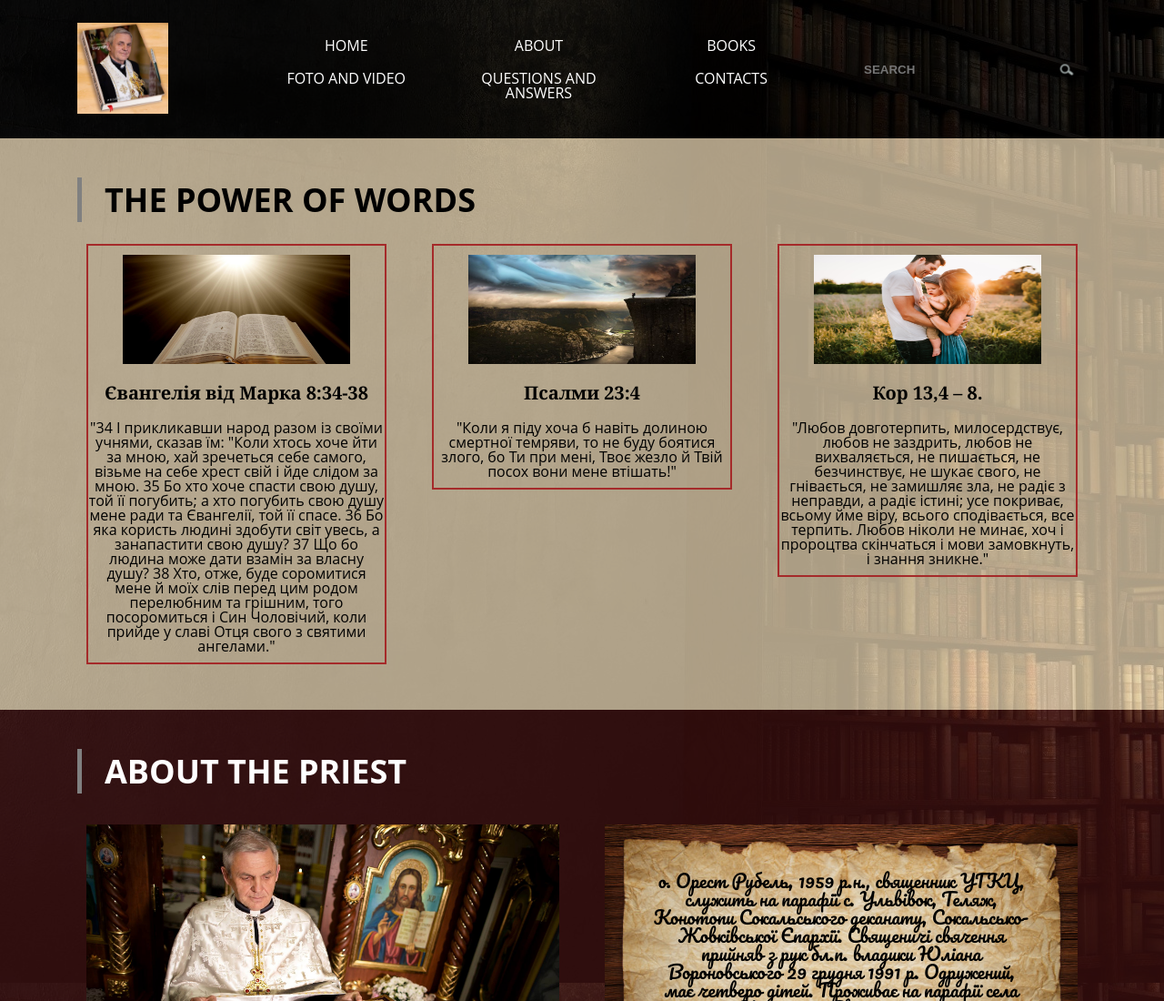
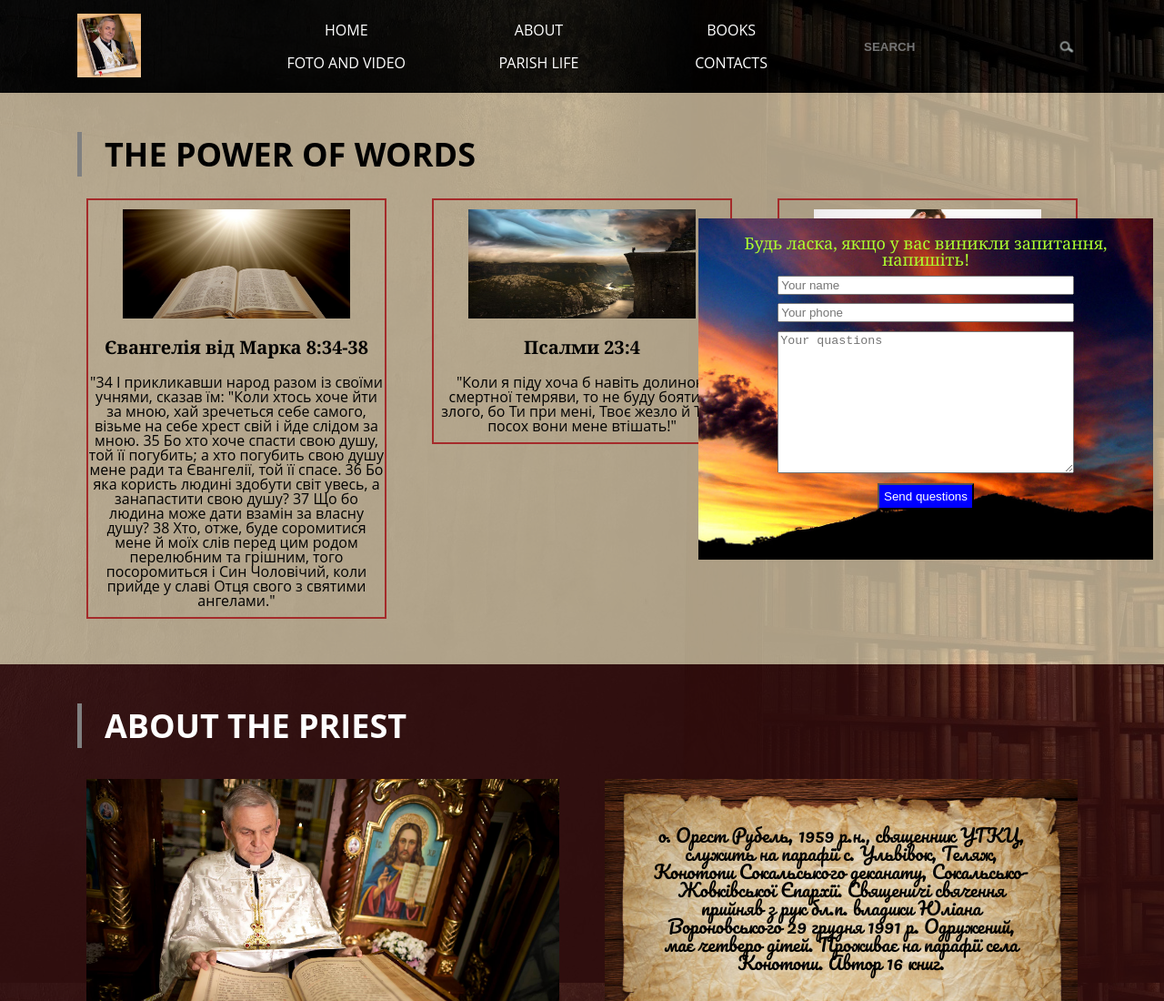
Before and after one commit to slavik1603/Church-project, a plain HTML site: page index.html in a window 1280 px wide. Shown: the top 1100 px of the page at 91% size. Drawn offline with Linux system fonts and the light colour scheme.

Commit message:
add modal

```diff
--- a/index.html
+++ b/index.html
@@ -19,7 +19,7 @@
                 <div class="col-xs-12 col-md-2">
                     <div class="logo">
                         <a>
-                            <img src="Foto/Orest-LOGO.jpg" alt="" width="100" height="100">
+                            <img src="Foto/Orest-LOGO.jpg" alt="" width="70" height="70">
                         </a>
                     </div>
                 </div>
@@ -31,7 +31,7 @@
                                 <li><a href=""></a>ABOUT</li>
                                 <li><a href=""></a>BOOKS</li>
                                 <li><a href=""></a>FOTO AND VIDEO</li>
-                                <li><a href=""></a>QUESTIONS AND ANSWERS</li>
+                                <li><a href=""></a>PARISH LIFE</li>
                                 <li><a href=""></a>CONTACTS</li>
                             </div>
                         </nav>
@@ -520,6 +520,30 @@
                 </div>
             </div>
         </div>
+        <div class="container container-modal">
+            <div class="row row-modal">
+                <div class="modal">
+                    <div class="modal-block">
+                        <form class="modal-form">
+                            <div class="head-modal">Будь ласка, якщо у вас виникли запитання, напишіть!</div>
+                            <div class="modal-name">
+                                <input type="text" placeholder="Your name">
+                            </div>
+                            <div class="modal-phone">
+                                <input type="text" placeholder="Your phone">
+                            </div>
+                            <div class="modal-textarea">
+                                <textarea name="message" placeholder="Your quastions" cols="20" rows="10"></textarea>
+                            </div>
+                            <div  class="modal-btn">
+                                <button class="send">Send questions</button>
+                            </div>
+                        </form>
+                    </div>
+                </div>
+            </div>
+
+        </div>
     </main>
     <footer>
             <div class="row">
--- a/style.css
+++ b/style.css
@@ -22,14 +22,14 @@ body {
 .logo img {
   max-width: 100%;
   max-height: 100%;
-  margin-top: 25px;
-  margin-bottom: 25px;
+  margin-top: 15px;
+  margin-bottom: 15px;
 }
 .navigation {
   width: 100%;
   display: block;
-  margin-top: 25px;
-  margin-bottom: 25px;
+  margin-top: 15px;
+  margin-bottom: 15px;
 }
 .menu-block {
   max-width: 100%;
@@ -239,6 +239,59 @@ footer {
   font-size: 15px;
   text-align: center;
 }
+.modal {
+  position: fixed;
+  top: 30%;
+  left: 60%;
+  width: 100%;
+  height: 100%;
+  z-index: 24;
+}
+.modal-block {
+  padding: 1%;
+  background-image: url(Foto/Question-fon.jpg);
+  background-size: 100%;
+  background-repeat: no-repeat;
+  width: 500px;
+  height: 400px;
+  text-align: center;
+}
+.modal-form {
+  width: 100%;
+  height: 100%;
+}
+.head-modal {
+  font-family: Georgia, "Times New Roman", Times, serif;
+  font-size: 18px;
+  color: greenyellow;
+}
+.head-modal,
+.modal-name,
+.modal-phone,
+.modal-textarea,
+.modal-btn {
+  padding: 1%;
+}
+.modal-name input {
+  width: 70%;
+}
+.modal-phone input {
+  width: 70%;
+}
+.modal-textarea textarea {
+  width: 70%;
+}
+.modal-btn button {
+  padding: 1%;
+  background-color: blue;
+  color: white;
+  cursor: pointer;
+}
+.modal-btn button:hover {
+  background-color: rgb(37, 196, 37);
+  color: black;
+  border-radius: 10px;
+}
 
 @media (max-width: 767px) {
   .about-text-priest {
@@ -261,6 +314,13 @@ footer {
   }
   .contact-info-icon {
     width: 100%;
+  }
+  .modal {
+    position: relative;
+    top: 1%;
+    left: 0;
+    display: flex;
+    justify-content: center;
   }
 }
 
```
Also changed, not shown: Foto/Question-fon.jpg (added).
